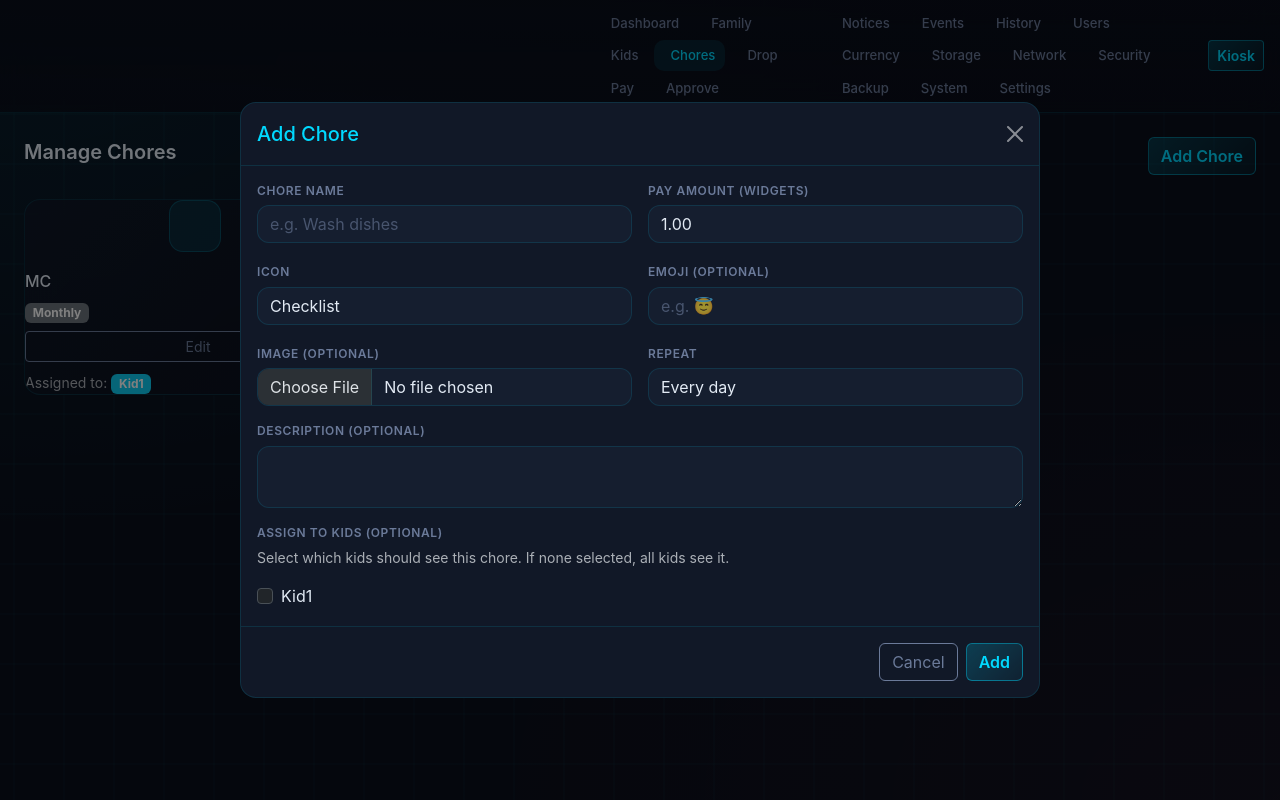
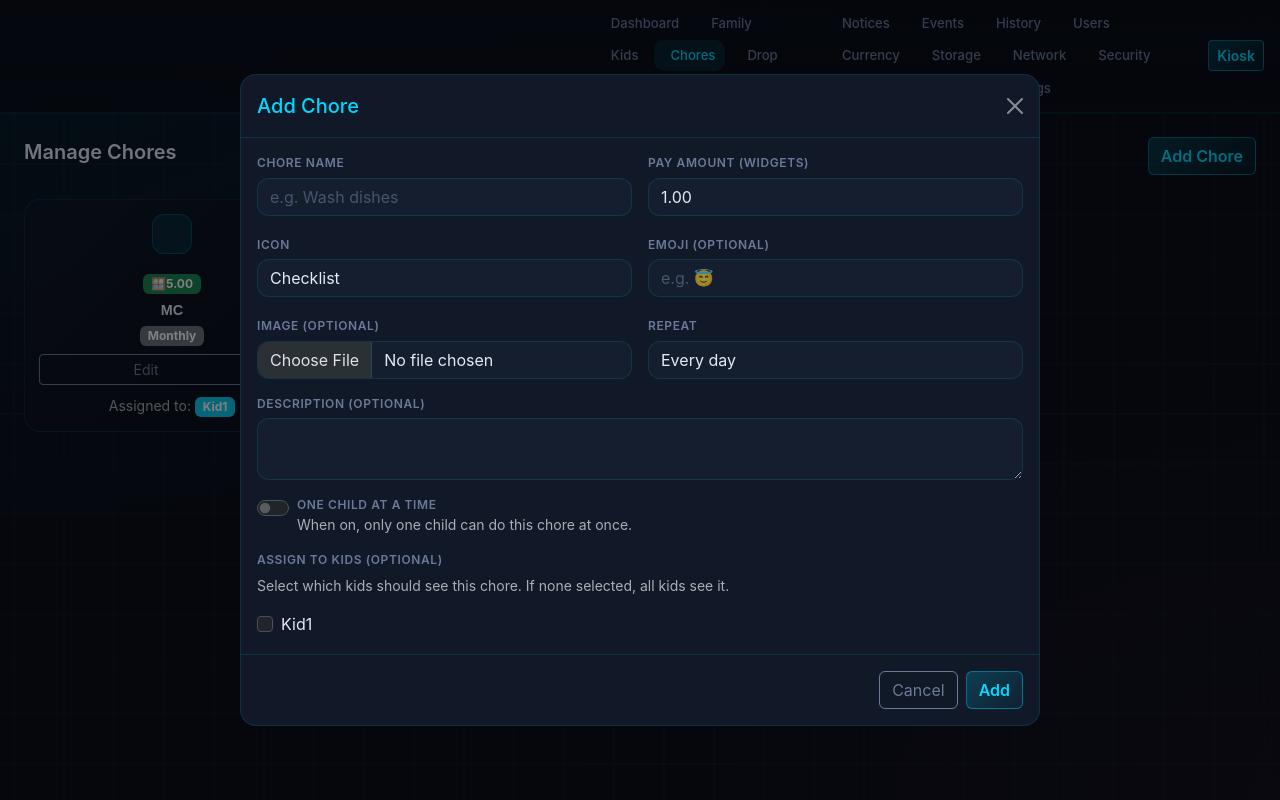
Before and after one commit to DataGremlinGH/choregremlin, a Flask app: page /chores in a window 1280 px wide, after a click on "Add Chore". Run offline with Flask 3, Linux system fonts and the light colour scheme; a user stored in the database is signed in; data comes from the database, SQL or seed files in the repository; some libraries are stand-ins or nearby versions.

Commit message:
Add files via upload

```diff
--- a/app.py
+++ b/app.py
@@ -352,6 +352,8 @@ def child_chores():
         chores = db_module.get_all_chores(active_only=True)
     active_logs = db_module.get_active_logs(child['id'])
     active_ids = {log['chore_id'] for log in active_logs}
+    other_active_ids = {log['chore_id'] for log in db_module.get_active_logs() if log['user_id'] != child['id']}
+    chores = [c for c in chores if not (c['single_child_only'] and c['id'] in other_active_ids)]
     balance = db_module.get_balance(child['id'])
     month_earnings = db_module.get_monthly_earnings(child['id'])
     my_earnings = month_earnings[0] if month_earnings else None
@@ -367,6 +369,9 @@ def kiosk_start_chore(chore_id):
     chore = db_module.get_chore(chore_id)
     if not chore or not chore['is_active']:
         flash('Chore not available.', 'danger')
+        return redirect(url_for('child_chores'))
+    if chore['single_child_only'] and db_module.is_chore_in_progress_by_others(chore_id, child['id']):
+        flash('Someone else is already doing this chore.', 'warning')
         return redirect(url_for('child_chores'))
     db_module.start_chore(child['id'], chore_id)
     flash(f'Started: {chore["name"]}', 'success')
@@ -557,8 +562,10 @@ def add_chore():
     img_file = request.files.get('chore_image')
     if img_file and img_file.filename:
         chore_image = save_photo(img_file, prefix='chore')
+    single_child_only = 1 if request.form.get('single_child_only') else 0
     db_module.create_chore(name, icon, pay, description, chore_emoji=chore_emoji,
-                          chore_image=chore_image, repeat_frequency=repeat_frequency, due_days=due_days)
+                          chore_image=chore_image, repeat_frequency=repeat_frequency, due_days=due_days,
+                          single_child_only=single_child_only)
     chore_id = db_module.get_all_chores(active_only=False)[-1]['id']
     user_ids = request.form.getlist('user_ids')
     if user_ids:
@@ -581,6 +588,7 @@ def edit_chore(chore_id):
         pay = float(request.form.get('pay_amount', 0) or 0)
         description = request.form.get('description', '').strip()
         is_active = 1 if request.form.get('is_active') else 0
+        single_child_only = 1 if request.form.get('single_child_only') else 0
         chore_emoji = request.form.get('chore_emoji', '').strip()
         repeat_frequency = request.form.get('repeat_frequency', 'daily').strip()
         due_days = ','.join(request.form.getlist('due_days'))
@@ -588,7 +596,8 @@ def edit_chore(chore_id):
             due_days = '0,1,2,3,4,5,6'
         updates = dict(name=name, icon=icon, pay_amount=pay, description=description,
                       is_active=is_active, chore_emoji=chore_emoji,
-                      repeat_frequency=repeat_frequency, due_days=due_days)
+                      repeat_frequency=repeat_frequency, due_days=due_days,
+                      single_child_only=single_child_only)
         img_file = request.files.get('chore_image')
         if img_file and img_file.filename:
             updates['chore_image'] = save_photo(img_file, prefix='chore')
--- a/db.py
+++ b/db.py
@@ -194,6 +194,7 @@ MIGRATIONS = [
     "ALTER TABLE chores ADD COLUMN chore_image TEXT DEFAULT ''",
     "ALTER TABLE chores ADD COLUMN repeat_frequency TEXT NOT NULL DEFAULT 'daily'",
     "ALTER TABLE chores ADD COLUMN due_days TEXT DEFAULT '0,1,2,3,4,5,6'",
+    "ALTER TABLE chores ADD COLUMN single_child_only INTEGER NOT NULL DEFAULT 0",
 ]
 
 
@@ -460,12 +461,13 @@ def get_backup_code_count(user_id):
 # --- Chore helpers ---
 
 def create_chore(name, icon, pay_amount, description='', is_active=1,
-               chore_emoji='', chore_image='', repeat_frequency='daily', due_days='0,1,2,3,4,5,6'):
+               chore_emoji='', chore_image='', repeat_frequency='daily', due_days='0,1,2,3,4,5,6',
+               single_child_only=0):
     db = get_db()
     cursor = db.execute(
-        """INSERT INTO chores (name, icon, pay_amount, description, is_active, chore_emoji, chore_image, repeat_frequency, due_days)
-           VALUES (?, ?, ?, ?, ?, ?, ?, ?, ?)""",
-        (name, icon, pay_amount, description, is_active, chore_emoji, chore_image, repeat_frequency, due_days)
+        """INSERT INTO chores (name, icon, pay_amount, description, is_active, chore_emoji, chore_image, repeat_frequency, due_days, single_child_only)
+           VALUES (?, ?, ?, ?, ?, ?, ?, ?, ?, ?)""",
+        (name, icon, pay_amount, description, is_active, chore_emoji, chore_image, repeat_frequency, due_days, single_child_only)
     )
     db.commit()
     return cursor.lastrowid
@@ -485,7 +487,7 @@ def get_chore(chore_id):
 
 def update_chore(chore_id, **fields):
     db = get_db()
-    allowed = {'name', 'icon', 'pay_amount', 'description', 'is_active', 'chore_emoji', 'chore_image', 'repeat_frequency', 'due_days'}
+    allowed = {'name', 'icon', 'pay_amount', 'description', 'is_active', 'chore_emoji', 'chore_image', 'repeat_frequency', 'due_days', 'single_child_only'}
     sets = []
     vals = []
     for k, v in fields.items():
@@ -536,6 +538,15 @@ def get_assigned_chore_ids(user_id):
 
 
 # --- Chore log helpers ---
+
+def is_chore_in_progress_by_others(chore_id, user_id):
+    db = get_db()
+    row = db.execute(
+        "SELECT COUNT(*) as cnt FROM chore_logs WHERE chore_id=? AND status='in_progress' AND user_id!=?",
+        (chore_id, user_id)
+    ).fetchone()
+    return row['cnt'] > 0 if row else False
+
 
 def start_chore(user_id, chore_id):
     db = get_db()
--- a/static/css/family-hub.css
+++ b/static/css/family-hub.css
@@ -493,14 +493,14 @@ body {
 /* Chore grid */
 .fh-chore-grid {
   display: grid;
-  grid-template-columns: repeat(auto-fill, minmax(160px, 1fr));
-  gap: 1rem;
+  grid-template-columns: repeat(auto-fill, minmax(140px, 1fr));
+  gap: 0.75rem;
 }
 .fh-chore-card {
   background: linear-gradient(135deg, rgba(17, 24, 39, 0.6), rgba(10, 14, 26, 0.8));
   border: 2px solid var(--fh-border);
-  border-radius: 16px;
-  padding: 1.25rem 1rem;
+  border-radius: 14px;
+  padding: 0.875rem 0.75rem;
   text-align: center;
   transition: all 0.25s;
   position: relative;
@@ -516,16 +516,16 @@ body {
 }
 .fh-chore-form { margin: 0; }
 .fh-chore-icon {
-  width: 52px; height: 52px;
-  border-radius: 14px;
+  width: 44px; height: 44px;
+  border-radius: 12px;
   background: var(--fh-accent-10);
   border: 1px solid var(--fh-accent-20);
   display: flex;
   align-items: center;
   justify-content: center;
   color: var(--fh-cyan);
-  font-size: 1.4rem;
-  margin: 0 auto 0.75rem;
+  font-size: 1.2rem;
+  margin: 0 auto 0.5rem;
 }
 .fh-chore-name {
   font-family: 'Orbitron', sans-serif;
@@ -559,6 +559,26 @@ body {
   font-size: 0.75rem;
   color: var(--fh-gold);
   font-weight: 600;
+}
+.fh-chore-solo {
+  font-size: 0.7rem;
+  color: var(--fh-gold);
+  margin-bottom: 0.5rem;
+}
+
+/* Chore manage card (admin) */
+.fh-chore-manage-card { padding: 0.875rem; }
+.fh-chore-manage-name {
+  font-family: 'Orbitron', sans-serif;
+  font-size: 0.9rem;
+  font-weight: 600;
+  color: var(--fh-text);
+  margin-bottom: 0.4rem;
+}
+.fh-chore-manage-card .fh-chore-icon {
+  width: 40px; height: 40px;
+  margin: 0 auto 0.5rem;
+  font-size: 1.1rem;
 }
 
 /* ---- PIN Pad ---- */
@@ -679,7 +699,7 @@ body {
 /* ---- Responsive ---- */
 @media (max-width: 576px) {
   .fh-kid-grid { grid-template-columns: repeat(2, 1fr); gap: 1rem; }
-  .fh-chore-grid { grid-template-columns: repeat(2, 1fr); }
+  .fh-chore-grid { grid-template-columns: repeat(2, 1fr); gap: 0.75rem; }
   .fh-kid-photo { width: 72px; height: 72px; }
   .fh-kid-initial { font-size: 1.5rem; }
   .fh-stat-value { font-size: 1.2rem; }
--- a/templates/child_chores.html
+++ b/templates/child_chores.html
@@ -93,6 +93,9 @@
         <div class="fh-chore-pay">
           <i class="bi bi-cash"></i> {{ token_icon|safe }}{{ "%.2f"|format(chore['pay_amount']) }}
         </div>
+        {% if chore['single_child_only'] %}
+        <div class="fh-chore-solo"><i class="bi bi-person-lock"></i> One at a time</div>
+        {% endif %}
         {% if is_active %}
         <div class="fh-chore-badge"><i class="bi bi-hourglass-split"></i> In Progress</div>
         {% else %}
--- a/templates/chores.html
+++ b/templates/chores.html
@@ -13,9 +13,9 @@
 
   <div class="row g-3">
     {% for chore in chores %}
-    <div class="col-12 col-sm-6 col-lg-4">
-      <div class="fh-card fh-chore-manage-card {{ '' if chore['is_active'] else 'fh-card-inactive' }}">
-        <div class="d-flex align-items-start justify-content-between mb-2">
+    <div class="col-12 col-sm-6 col-lg-4 col-xl-3">
+      <div class="fh-card fh-chore-manage-card text-center {{ '' if chore['is_active'] else 'fh-card-inactive' }}">
+        <div class="d-flex align-items-start justify-content-center mb-2">
           <div class="fh-chore-icon">
             {% if chore['chore_image'] %}
             <img src="/static/{{ chore['chore_image'] }}" alt="" style="width:32px;height:32px;border-radius:8px;">
@@ -25,13 +25,16 @@
             <i class="bi {{ chore['icon'] }}"></i>
             {% endif %}
           </div>
-          <span class="badge bg-success">{{ token_icon|safe }}{{ "%.2f"|format(chore['pay_amount']) }}</span>
         </div>
+        <span class="badge bg-success mb-2 d-inline-block">{{ token_icon|safe }}{{ "%.2f"|format(chore['pay_amount']) }}</span>
         <h6 class="fh-chore-manage-name">{{ chore['name'] }}</h6>
         {% if chore['description'] %}<p class="text-muted small mb-2">{{ chore['description'] }}</p>{% endif %}
-        <div class="mb-2">
+        <div class="mb-2 d-flex flex-wrap justify-content-center gap-1">
           {% set freq_labels = {'daily': 'Daily', 'weekly': 'Weekly', 'monthly': 'Monthly', 'weekdays': 'Weekdays', 'weekends': 'Weekends', 'once': 'One-time', 'custom': 'Custom'} %}
           <span class="badge bg-secondary">{{ freq_labels.get(chore['repeat_frequency'], chore['repeat_frequency']) }}</span>
+          {% if chore['single_child_only'] %}
+          <span class="badge bg-warning text-dark"><i class="bi bi-person-lock"></i> One at a time</span>
+          {% endif %}
           {% if chore['repeat_frequency'] == 'custom' and chore['due_days'] %}
           {% set day_names = ['Mon','Tue','Wed','Thu','Fri','Sat','Sun'] %}
           {% for d in chore['due_days'].split(',') %}
@@ -39,7 +42,7 @@
           {% endfor %}
           {% endif %}
         </div>
-        <div class="d-flex gap-2 mt-2">
+        <div class="d-flex gap-2 mt-2 justify-content-center">
           <a href="{{ url_for('edit_chore', chore_id=chore['id']) }}" class="btn btn-sm fh-btn-outline flex-fill">
             <i class="bi bi-pencil"></i> Edit
           </a>
@@ -53,7 +56,7 @@
           {% endif %}
         </div>
         {% if assignments.get(chore['id']) %}
-        <div class="mt-2">
+        <div class="mt-2 text-center">
           <span class="text-muted small">Assigned to: </span>
           {% for uid in assignments[chore['id']] %}
             {% for c in children if c['id'] == uid %}
@@ -156,6 +159,13 @@
             <textarea name="description" class="form-control fh-input" rows="2"></textarea>
           </div>
           <div class="mt-3">
+            <div class="form-check form-switch">
+              <input class="form-check-input" type="checkbox" name="single_child_only" id="singleChildOnly" value="1">
+              <label class="form-check-label fh-label mb-0" for="singleChildOnly">One child at a time</label>
+              <div class="text-muted small">When on, only one child can do this chore at once.</div>
+            </div>
+          </div>
+          <div class="mt-3">
             <label class="fh-label">Assign to Kids (optional)</label>
             <p class="text-muted small">Select which kids should see this chore. If none selected, all kids see it.</p>
             <div class="d-flex gap-3 flex-wrap">
--- a/templates/kiosk_login.html
+++ b/templates/kiosk_login.html
@@ -44,7 +44,7 @@
 
   <div class="text-center mt-4 pb-4">
     <a href="{{ url_for('login') }}" class="btn fh-btn-outline btn-sm">
-      <i class="bi bi-shield-lock me-1"></i>Admin
+      <i class="bi bi-shield-lock me-1"></i>Parent / Admin
     </a>
   </div>
 </div>
```
Also changed, not shown: static/js/kiosk-timer.js (+11 -5 lines), templates/edit_chore.html (+7 -0 lines).
